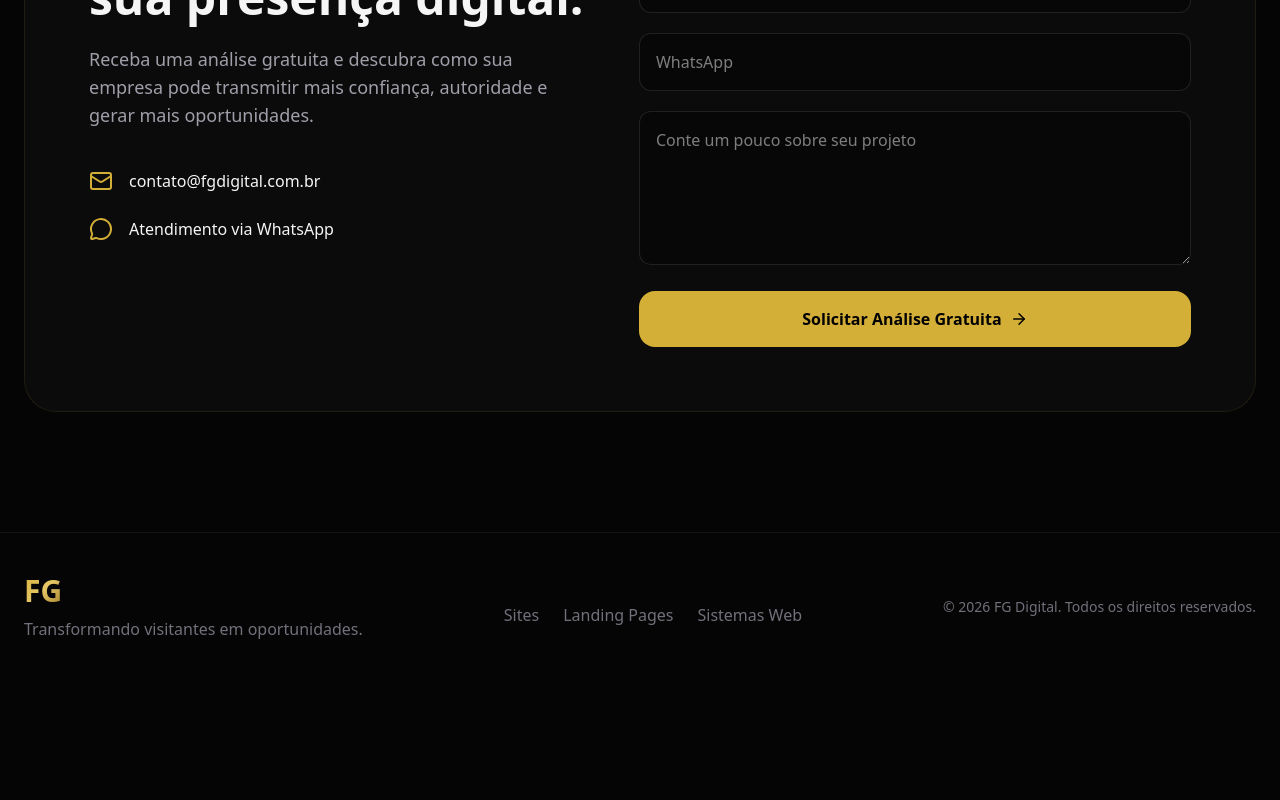
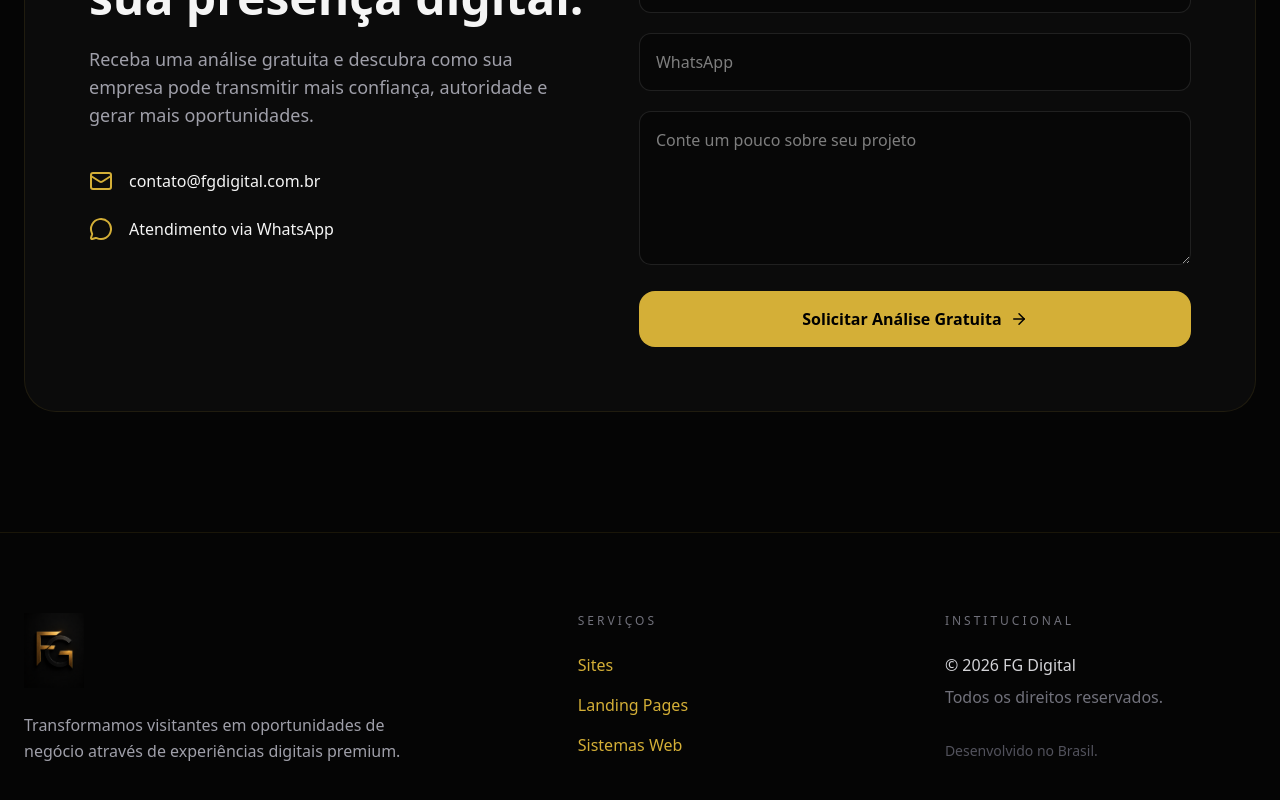
Before and after one commit to CGarroni/fg-digital, a Next.js app: page / in a window 1280 px wide. Shown: the part 4310-5110 px from the top of the page. Before the commit the page ends 4991 px from the top, so only its background shows below. Built offline with nearby package versions, Linux system fonts and the light colour scheme.

Commit message:
refactor: redesign premium footer layout

```diff
--- a/components/Footer.tsx
+++ b/components/Footer.tsx
@@ -1,42 +1,105 @@
+import Image from "next/image";
+
 export default function Footer() {
   return (
     <footer
       className="
       border-t
-      border-white/5
-      py-10
+      border-[#D4AF37]/10
+      py-20
       "
     >
       <div
         className="
-        container-custom
-        flex
-        flex-col
-        md:flex-row
-        justify-between
-        items-center
-        gap-4
+        max-w-7xl
+        mx-auto
+        px-6
+        grid
+        md:grid-cols-[1.6fr_1fr_1fr]
+        gap-14
+        items-start
         "
       >
+        {/* Marca */}
+
         <div>
-					<span className="text-3xl font-bold gold-gradient">FG</span>
+          <Image
+            src="/images/hero/fg-digital.png"
+            alt="FG"
+            width={60}
+            height={60}
+          />
 
-					<p className="text-zinc-500 mt-2">
-						Transformando visitantes em oportunidades.
+          <p
+            className="
+            text-zinc-400
+            mt-6
+            max-w-sm
+            leading-relaxed
+            "
+          >
+            Transformamos visitantes em oportunidades de negócio através
+            de experiências digitais premium.
           </p>
         </div>
 
-				<div className="flex gap-6 mt-4">
-					<span className="text-zinc-500">Sites</span>
+        {/* Serviços */}
 
-					<span className="text-zinc-500">Landing Pages</span>
+        <div>
+          <h3
+            className="
+            text-xs
+            uppercase
+            tracking-[0.25em]
+            text-zinc-500
+            mb-6
+            "
+          >
+            Serviços
+          </h3>
 
-					<span className="text-zinc-500">Sistemas Web</span>
+          <ul className="space-y-4">
+            <li className="text-[#D4AF37] font-medium">
+              Sites
+            </li>
+
+            <li className="text-[#D4AF37] font-medium">
+              Landing Pages
+            </li>
+
+            <li className="text-[#D4AF37] font-medium">
+              Sistemas Web
+            </li>
+          </ul>
         </div>
 
-				<p className="text-zinc-500 text-sm">
-					© 2026 FG Digital. Todos os direitos reservados.
+        {/* Institucional */}
+
+        <div>
+          <h3
+            className="
+            text-xs
+            uppercase
+            tracking-[0.25em]
+            text-zinc-500
+            mb-6
+            "
+          >
+            Institucional
+          </h3>
+
+          <p className="text-zinc-300">
+            © 2026 FG Digital
           </p>
+
+          <p className="text-zinc-500 mt-2">
+            Todos os direitos reservados.
+          </p>
+
+          <p className="text-zinc-600 text-sm mt-8">
+            Desenvolvido no Brasil.
+          </p>
+        </div>
       </div>
     </footer>
   );
```
Lines whose indentation alone changed are shown as unchanged.
